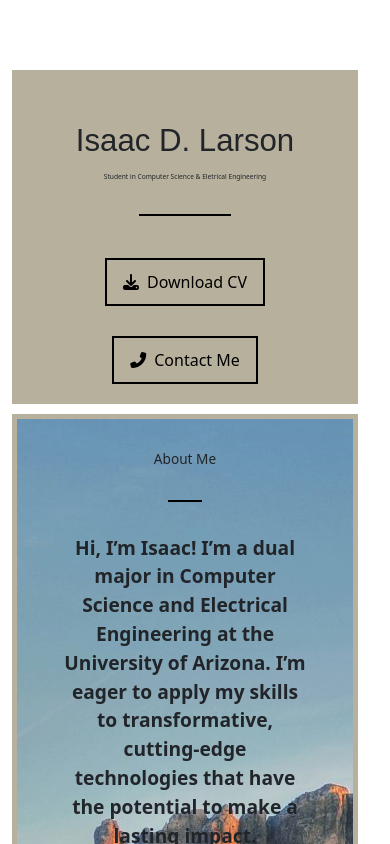
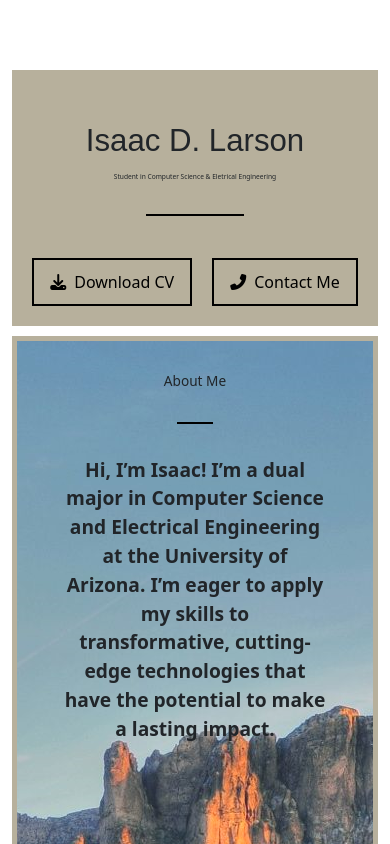
Before and after one commit to Isaacdl2/MyWebsite, a React (Vite) app in the folder react-app/: page / in a window 390 px wide. Built offline with nearby package versions, Linux system fonts and the light colour scheme.

Commit message:
more responsitivity

```diff
--- a/react-app/src/components/GridLayout.css
+++ b/react-app/src/components/GridLayout.css
@@ -13,12 +13,12 @@ body {
   max-width: 100vw !important;
   margin-top: 70px;
   margin-bottom: 10px;
-  height: 420vh;
+  height: auto;
   gap: 10px;
 
   display: grid;
   grid-template-columns: repeat(10, 1fr);
-  grid-template-rows: 420px 200px 200px auto;
+  grid-template-rows: 420px 300px 300px auto;
   grid-auto-rows: min-content;
   grid-template-areas:
     "square-1 square-1 square-1 square-1 square-2 square-2 square-2 square-2 square-2 square-2"
@@ -360,6 +360,9 @@ body {
 
 @media (max-width: 768px) {
   .container {
+    column-gap: 0px; /* Keeps the horizontal gap */
+    row-gap: 10px; /* Removes vertical gap if needed */
+    overflow-x: hidden;
     display: grid;
     grid-template-columns: 1fr;
     grid-template-rows: auto;
```
